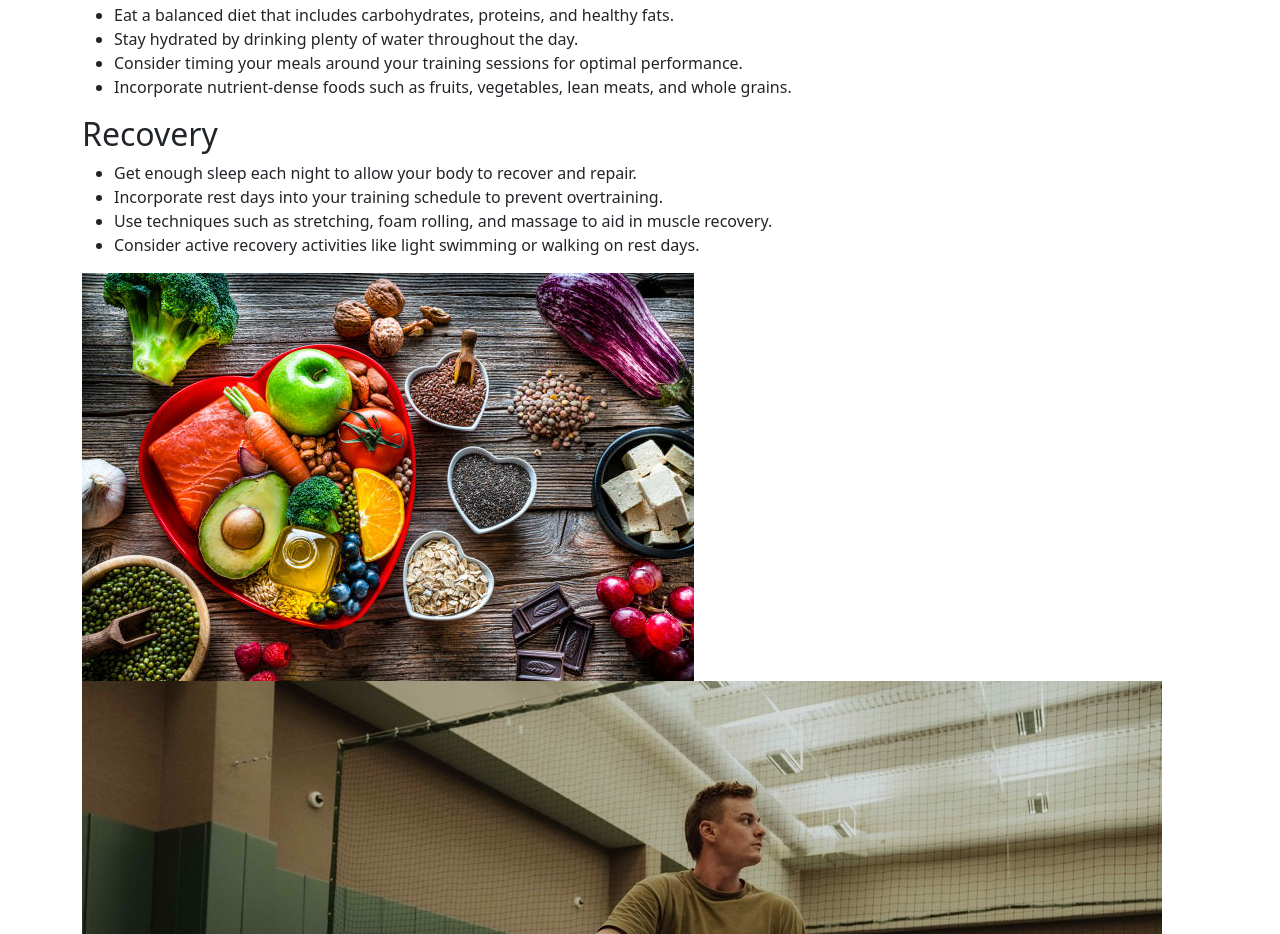
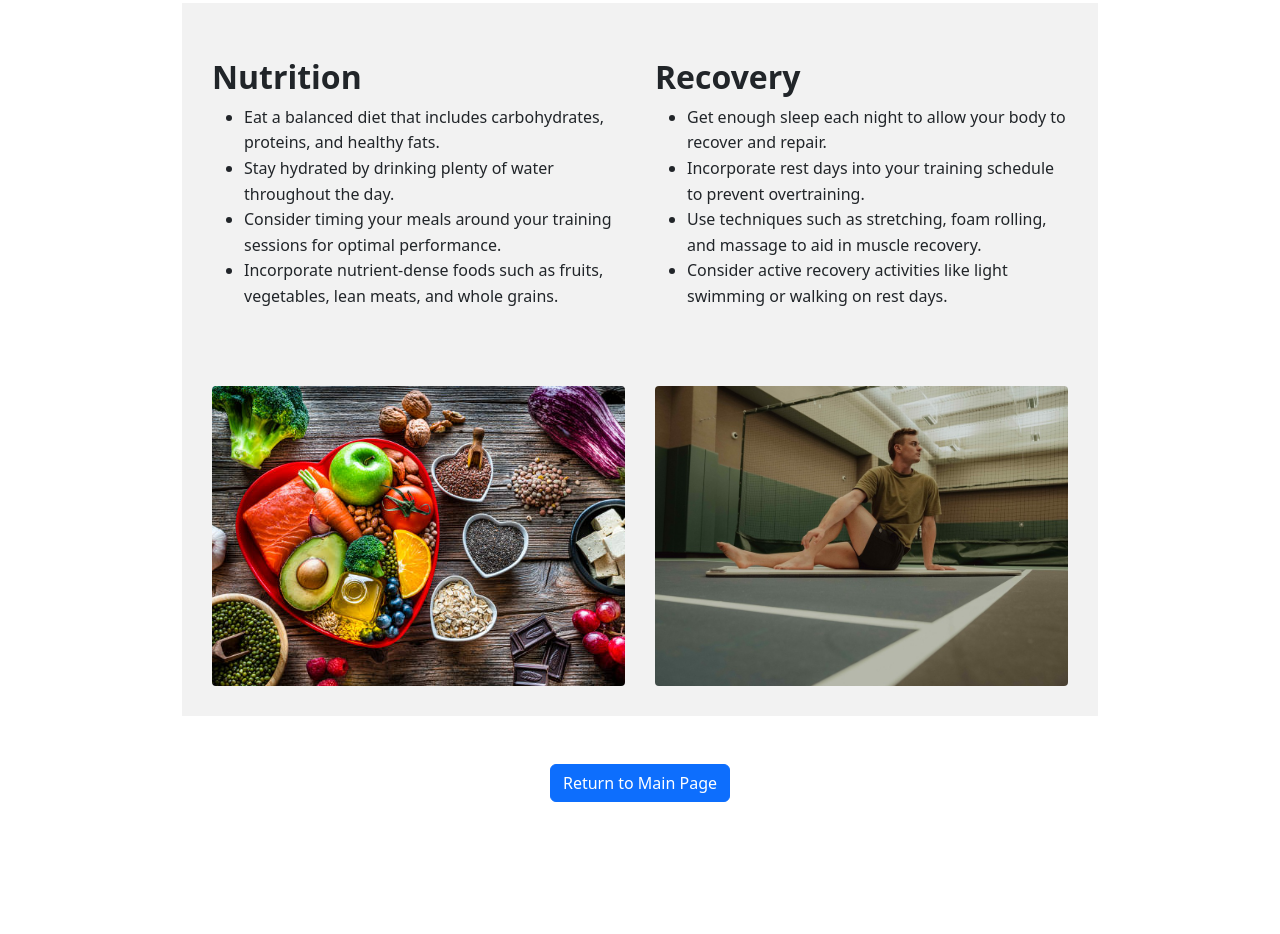
Before and after one commit to luannascimento2005/html-practice.week3, a plain HTML site: page page 2.html in a window 1280 px wide. Shown: the part 186-1120 px from the top of the page. After the commit the page ends 1018 px from the top, so only its background shows below. Drawn offline with nearby package versions, Linux system fonts and the light colour scheme.

Commit message:
Added css back and deleted the code that bootstrap is doing

```diff
--- a/css/style.css
+++ b/css/style.css
@@ -51,17 +51,7 @@ body {
   border-radius: 10px;
 }
 
-/* Footer area */
-footer {
-  margin-top: 30px;
-  padding-top: 20px;
-  border-top: 1px solid #ddd;
-}
 
-footer h1 {
-  font-size: 28px;
-  margin-bottom: 10px;
-}
 
 @media (max-width: 600px) {
   body {
--- a/page 2.html
+++ b/page 2.html
@@ -10,6 +10,7 @@
      <link href="https://cdn.jsdelivr.net/npm/bootstrap@5.3.3/dist/css/bootstrap.min.css" rel="stylesheet" integrity="sha384-QWTKZyjpPEjISv5WaRU9OFeRpok6YctnYmDr5pNlyT2bRjXh0JMhjY6hW+ALEwIH" crossorigin="anonymous">
 
       <!-- Link to the stylesheet called style.css -->
+     <link rel="stylesheet" href="./css/style.css">
 
 
 </head>
```
Also changed, not shown: index.html (+1 -0 lines).
